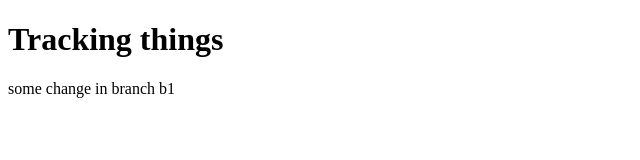
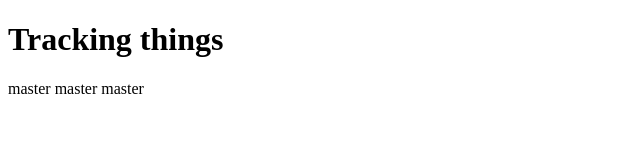
Before and after one commit to Atreya-112/first_repository, a plain HTML site: page index.html in a window 1280 px wide. Shown: the full height of the page, 0-640 px from the left. Drawn offline with Linux system fonts and the light colour scheme.

Commit message:
master lines

```diff
--- a/index.html
+++ b/index.html
@@ -2,6 +2,6 @@
 <html>
     <body>
         <h1> Tracking things </h1>
-        some change in branch b1
+        master master master
     </body>
 </html>
```
